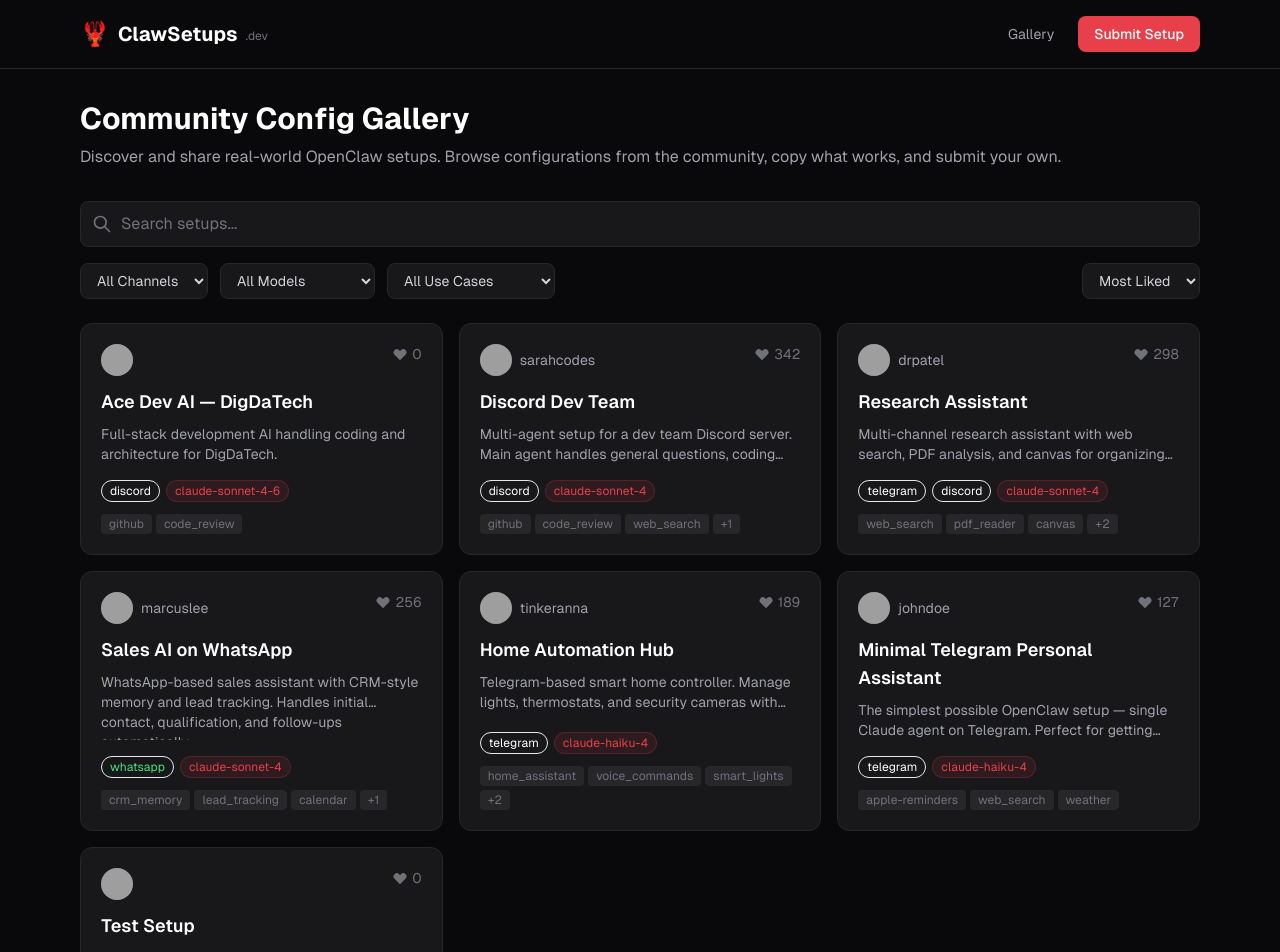
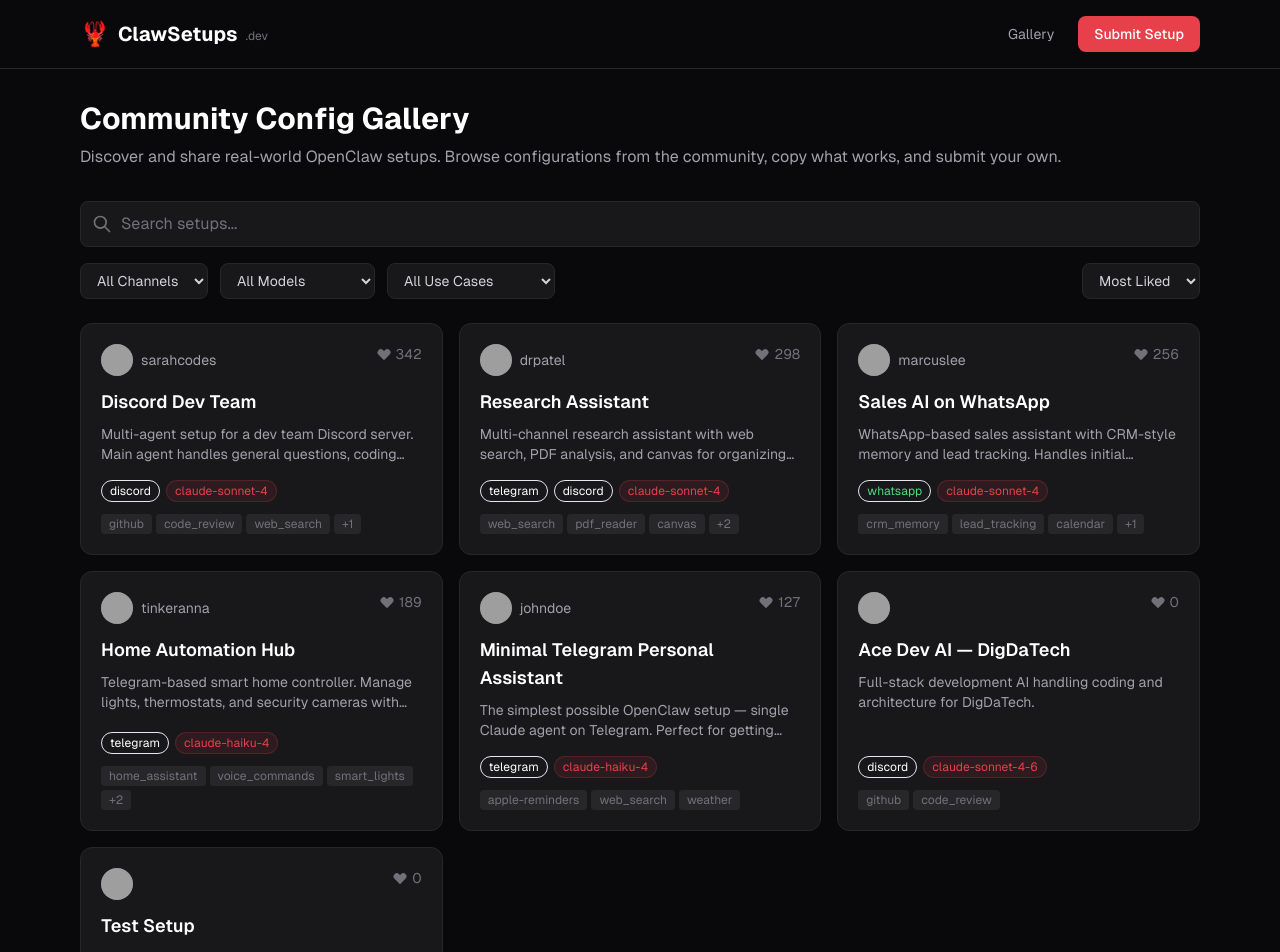
Before and after one commit to 0xShin0221/claw-setups, a Next.js app: page / in a window 1280 px wide. Shown: the top 952 px of the page. Built offline with nearby package versions, Linux system fonts and the light colour scheme; grey boxes are pictures that could not be loaded.

Commit message:
fix: null-safe likes sort in Gallery

```diff
--- a/src/components/Gallery.tsx
+++ b/src/components/Gallery.tsx
@@ -39,7 +39,7 @@
     }
 
     if (sort === "likes") {
-      result.sort((a, b) => b.likes - a.likes);
+      result.sort((a, b) => (b.likes ?? 0) - (a.likes ?? 0));
     } else if (sort === "newest") {
       result.sort(
         (a, b) =>
@@ -53,7 +53,7 @@
           (now - new Date(a.createdAt).getTime()) / (1000 * 60 * 60 * 24);
         const ageB =
           (now - new Date(b.createdAt).getTime()) / (1000 * 60 * 60 * 24);
-        return b.likes / (ageB + 1) - a.likes / (ageA + 1);
+        return (b.likes ?? 0) / (ageB + 1) - (a.likes ?? 0) / (ageA + 1);
       });
     }
 
```
